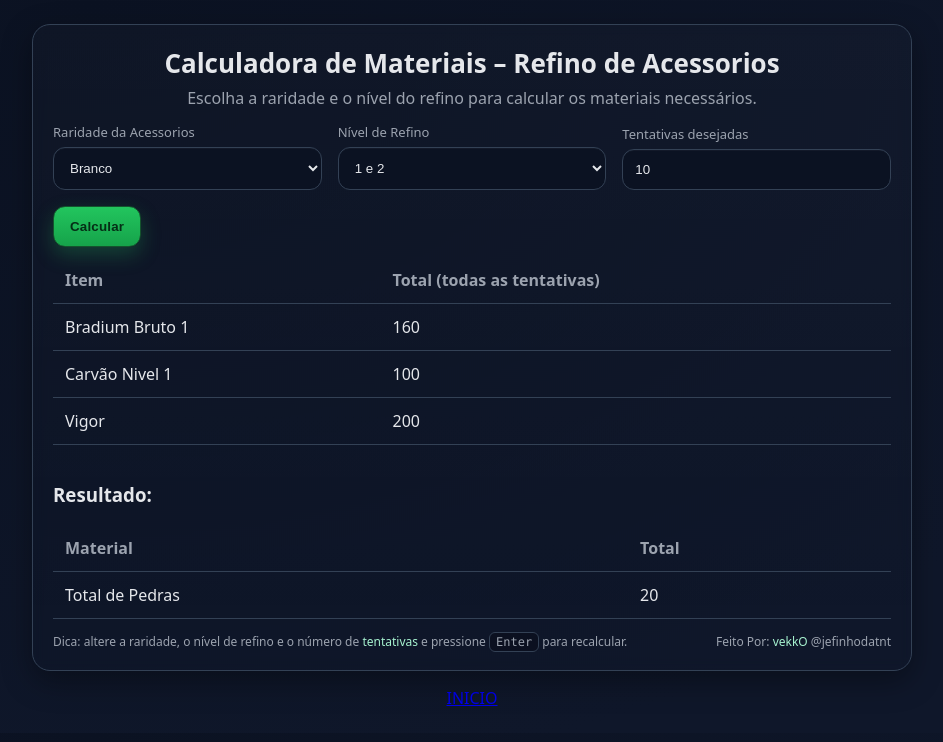
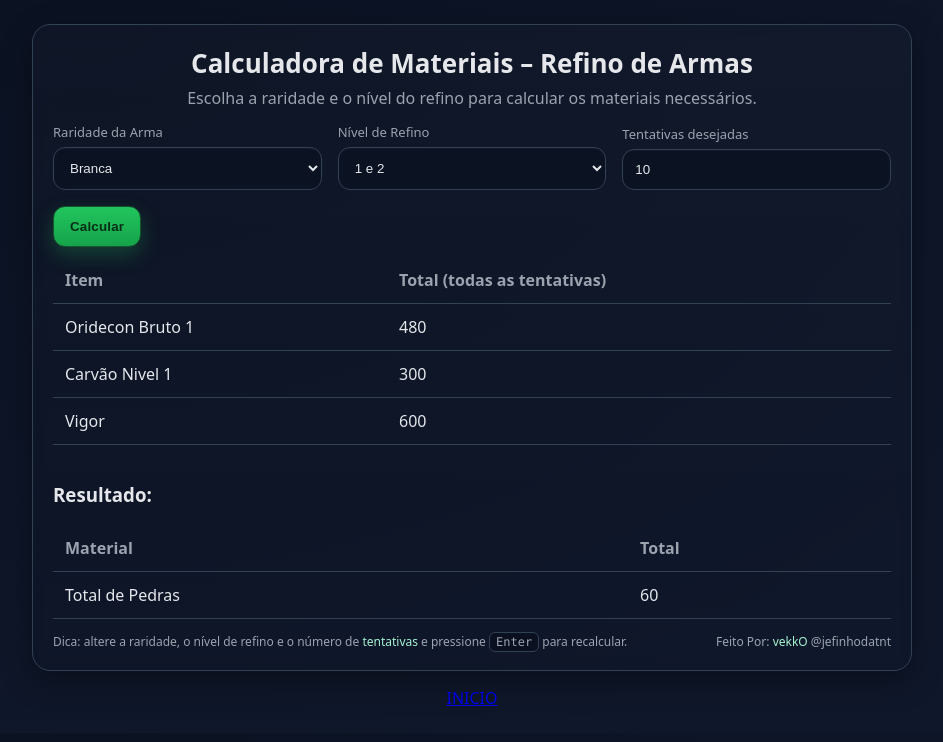
Before and after one commit to jefinhodatnt/rox-calculator, a plain HTML site: page arma/arma.html in a window 1280 px wide. Shown: the whole page, without its empty margins (168-1111 px from the left). Drawn offline with Linux system fonts and the light colour scheme.

Commit message:
Update arma

```diff
--- a/arma/arma.html
+++ b/arma/arma.html
@@ -3,7 +3,7 @@
 <head>
   <meta charset="utf-8" />
   <meta name="viewport" content="width=device-width, initial-scale=1" />
-  <title>Calculadora de Materiais – Refino de Acessorios</title>
+  <title>Calculadora de Materiais – Refino de Armas</title>
   <style>
     :root {
       --bg: #0f172a;
@@ -69,17 +69,17 @@
 <body>
   <div class="wrap">
     <div class="card">
-      <h1>Calculadora de Materiais – Refino de Acessorios</h1>
+      <h1>Calculadora de Materiais – Refino de Armas</h1>
       <p class="subtitle">Escolha a raridade e o nível do refino para calcular os materiais necessários.</p>
 
       <div class="grid" style="margin-top: 12px;">
         <div class="col-4">
-          <label class="label" for="raridade">Raridade da Acessorios</label>
+          <label class="label" for="raridade">Raridade da Arma</label>
           <select id="raridade">
-            <option value="branca">Branco</option>
+            <option value="branca">Branca</option>
             <option value="azul">Azul</option>
-            <option value="roxa">Roxo</option>
-            <option value="dourada">Dourado</option>
+            <option value="roxa">Roxa</option>
+            <option value="dourada">Dourada</option>
           </select>
         </div>
         <div class="col-4">
@@ -175,33 +175,33 @@
 
     // Custos por raridade e faixa de nível (placeholders — ajuste conforme sua tabela)
     const custos = {
-      branca: { '1-2': 2,  '3-4': 4, '5-6': 2, '7-8': 4 },
-      azul:   { '1-2': 4, '3-4': 8, '5-6': 4, '7-8': 8 },
-      roxa:   { '1-2': 8, '3-4': 16, '5-6': 8, '7-8': 16 },
-      dourada:{ '1-2': 8, '3-4': 16, '5-6': 8, '7-8': 16 }
+      branca: { '1-2': 6,  '3-4': 12, '5-6': 6, '7-8': 12 },
+      azul:   { '1-2': 12, '3-4': 24, '5-6': 12, '7-8': 24 },
+      roxa:   { '1-2': 24, '3-4': 36, '5-6': 24, '7-8': 48 },
+      dourada:{ '1-2': 24, '3-4': 48, '5-6': 24, '7-8': 48 }
     };
 
     // Mapeamento de materiais por faixa selecionada
     // (mude os nomes aqui conforme necessário)
     const materiaisPorNivel = {
       '1-2': {
-        principal: { nome: 'Bradium Bruto 1 ',        mult: 8 },
+        principal: { nome: 'Oridecon Bruto 1',        mult: 8 },
         peixe:     { nome: 'Carvão Nivel 1',       mult: 5 },
         vigor:     { nome: 'Vigor',         mult: 10 },
       },
       '3-4': {
-        principal: { nome: 'Bradium Bruto 1 ',        mult: 8 },
+        principal: { nome: 'Oridecon Bruto 1 ',        mult: 8 },
         peixe:     { nome: 'Carvão Nivel 1',       mult: 5 },
         vigor:     { nome: 'Vigor',         mult: 10 },
       },
       '5-6': {
-        principal: { nome: 'Bradium Bruto 2', mult: 7 },
-        peixe:     { nome: 'Pérola da noite',            mult: 9 },
+        principal: { nome: 'Oridecon Bruto 2', mult: 7 },
+        peixe:     { nome: 'Peixe-Luz',            mult: 9 },
         vigor:     { nome: 'Vigor',              mult: 10 },
       },
       '7-8': {
-        principal: { nome: 'Bradium Bruto 2', mult: 7 },
-        peixe:     { nome: 'Pérola da noite',          mult: 9 },
+        principal: { nome: 'Oridecon Bruto 2', mult: 7 },
+        peixe:     { nome: 'Peixe-Luz',          mult: 9 },
         vigor:     { nome: 'Vigor',              mult: 10 },
       }
     };
```
